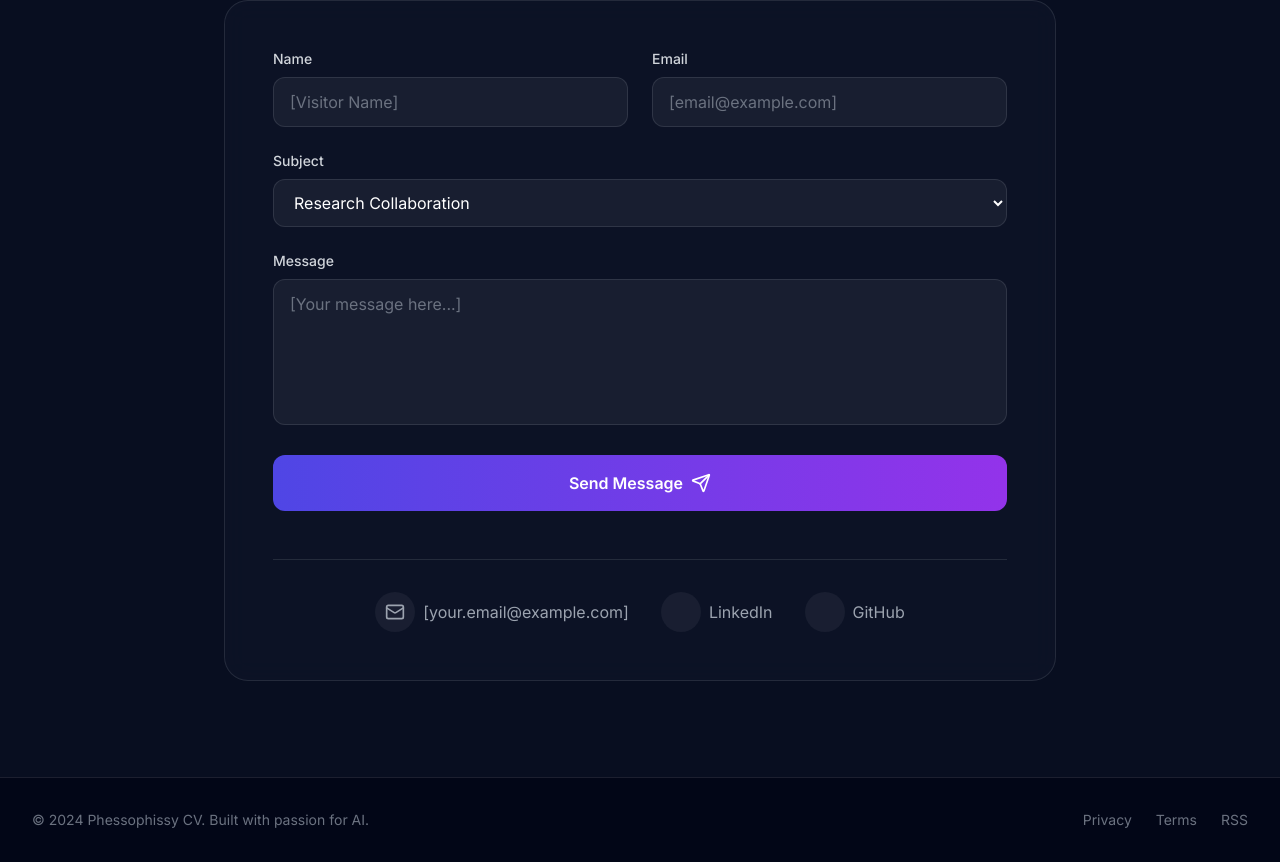
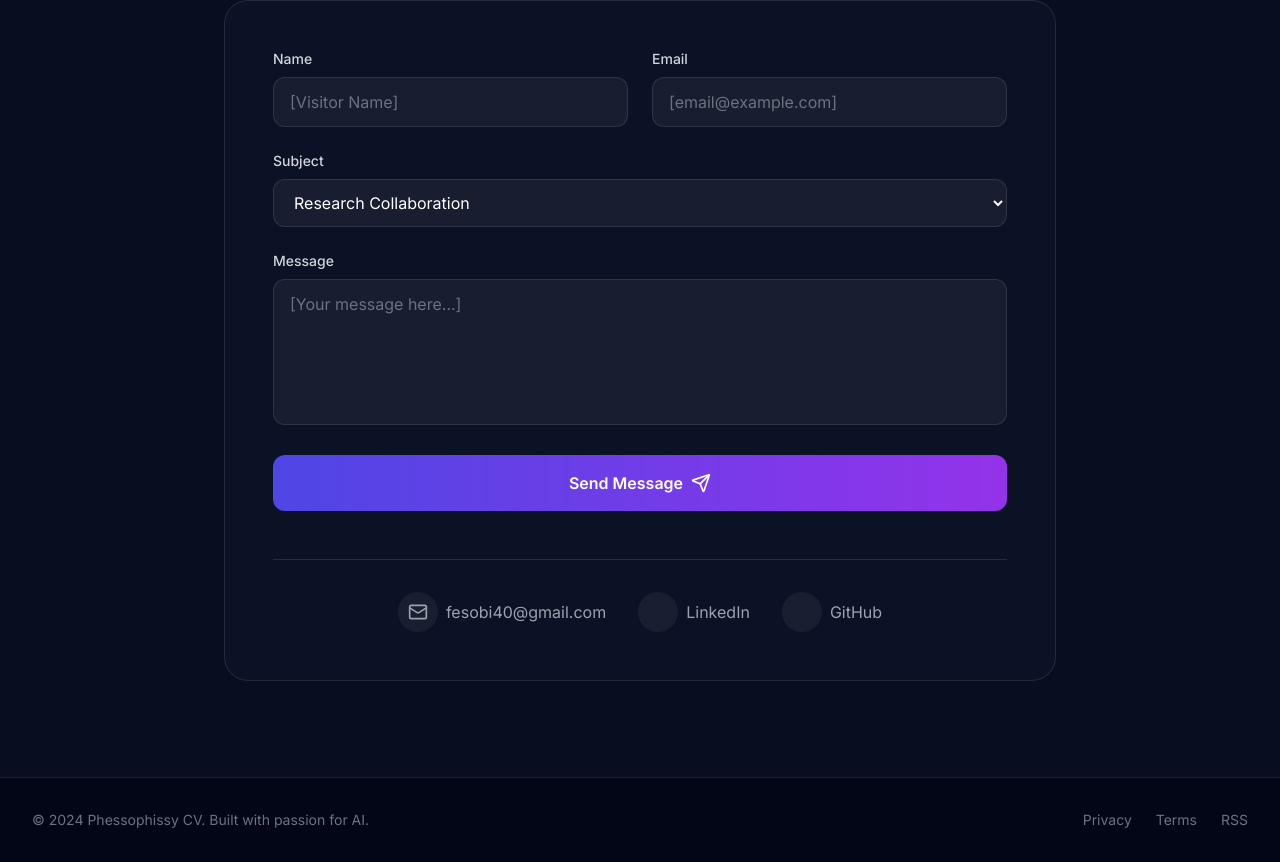
Before and after one commit to phessophissy/cv, a plain HTML site: page index.html in a window 1280 px wide. Shown: the part 5828-6690 px from the top of the page. Drawn offline with nearby package versions, Linux system fonts and the light colour scheme.

Commit message:
Update contact links and email

```diff
--- a/index.html
+++ b/index.html
@@ -560,7 +560,7 @@
             </div>
 
             <div class="mt-12 text-center reveal">
-                <a href="https://github.com/[username]" target="_blank" class="inline-flex items-center gap-2 px-6 py-3 rounded-full border border-white/20 hover:bg-white/5 transition-all text-gray-300 hover:text-white">
+                <a href="https://github.com/phessophissy/" target="_blank" class="inline-flex items-center gap-2 px-6 py-3 rounded-full border border-white/20 hover:bg-white/5 transition-all text-gray-300 hover:text-white">
                     <i data-lucide="github" class="w-5 h-5"></i>
                     View All Projects on GitHub
                 </a>
@@ -847,19 +847,19 @@
                 </form>
 
                 <div class="mt-12 pt-8 border-t border-white/10 flex flex-col md:flex-row justify-center items-center gap-8">
-                    <a href="mailto:[your.email@example.com]" class="flex items-center gap-2 text-gray-400 hover:text-white transition-colors group">
+                    <a href="mailto:fesobi40@gmail.com" class="flex items-center gap-2 text-gray-400 hover:text-white transition-colors group">
                         <div class="w-10 h-10 rounded-full bg-white/5 flex items-center justify-center group-hover:bg-indigo-500/20 transition-colors">
                             <i data-lucide="mail" class="w-5 h-5"></i>
                         </div>
-                        <span>[your.email@example.com]</span>
+                        <span>fesobi40@gmail.com</span>
                     </a>
-                    <a href="https://linkedin.com/in/[username]" target="_blank" class="flex items-center gap-2 text-gray-400 hover:text-white transition-colors group">
+                    <a href="https://linkedin.com/in/phessophissy" target="_blank" class="flex items-center gap-2 text-gray-400 hover:text-white transition-colors group">
                         <div class="w-10 h-10 rounded-full bg-white/5 flex items-center justify-center group-hover:bg-indigo-500/20 transition-colors">
                             <i data-lucide="linkedin" class="w-5 h-5"></i>
                         </div>
                         <span>LinkedIn</span>
                     </a>
-                    <a href="https://github.com/[username]" target="_blank" class="flex items-center gap-2 text-gray-400 hover:text-white transition-colors group">
+                    <a href="https://github.com/phessophissy/" target="_blank" class="flex items-center gap-2 text-gray-400 hover:text-white transition-colors group">
                         <div class="w-10 h-10 rounded-full bg-white/5 flex items-center justify-center group-hover:bg-indigo-500/20 transition-colors">
                             <i data-lucide="github" class="w-5 h-5"></i>
                         </div>
```
